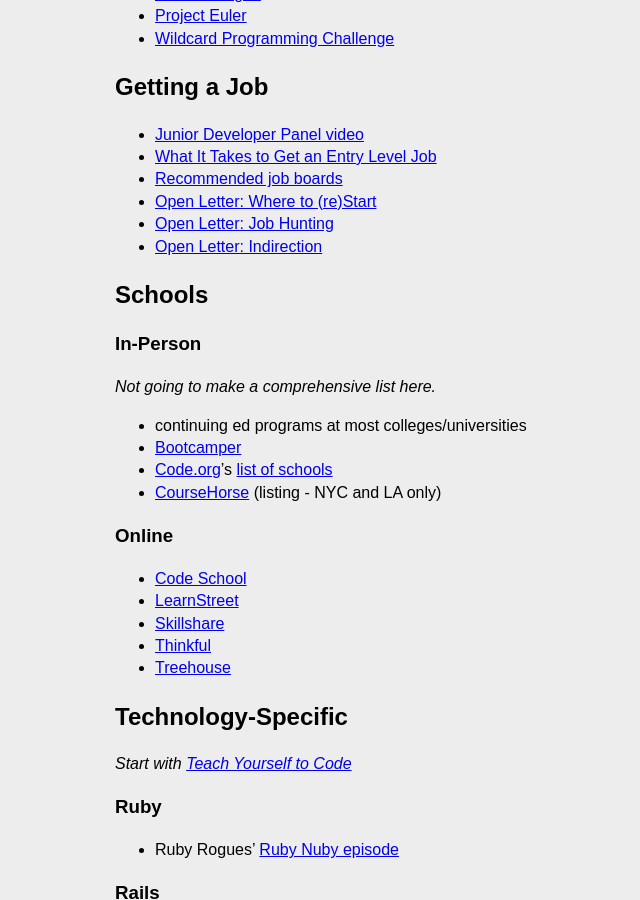
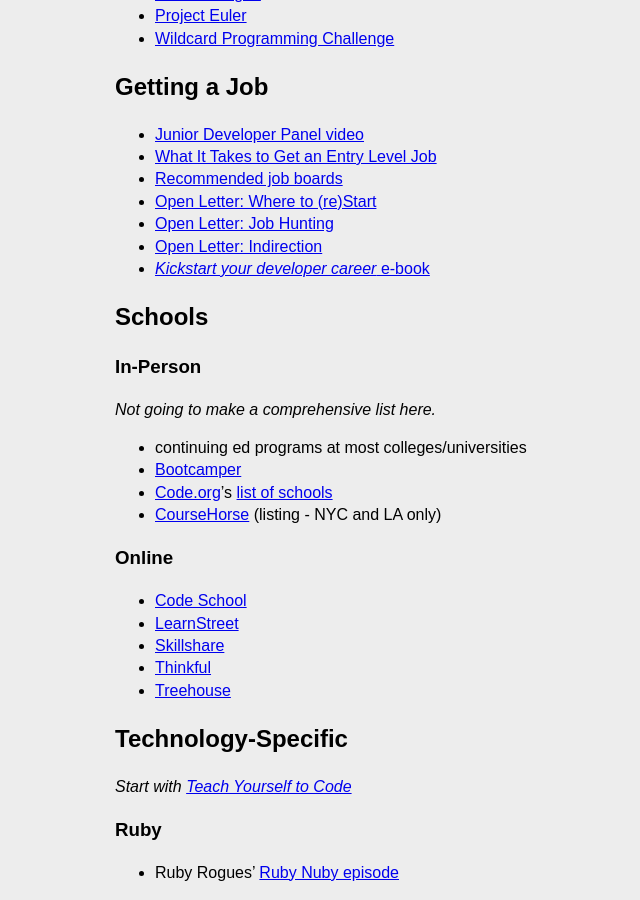
Before and after one commit to HackerHours/hackerhours.org, a Jekyll site: the page built from resources.md, in a window 1280 px wide and 900 px high, scrolled down 1100 px. Shown: the whole window, without its empty margins (205-845 px from the left). Built offline with Jekyll 4.4.1, drawn with Linux system fonts in a browser that asks for light colours; nearby versions of some CDN libraries; some web fonts are replaced; Markdown is read by kramdown in place of the engine named in the settings; comment, search, counter and statistics services are not loaded.

Commit message:
link to "Kickstart your developer career"

```diff
--- a/resources.md
+++ b/resources.md
@@ -41,6 +41,7 @@
 * [Open Letter: Where to (re)Start](http://afeld.me/nerdery/975651)
 * [Open Letter: Job Hunting](http://afeld.me/nerdery/606069)
 * [Open Letter: Indirection](http://afeld.me/nerdery/2920476)
+* [*Kickstart your developer career* e-book](http://happybearsoftware.com/kickstart-your-developer-career)
 
 ## Schools
 
```
